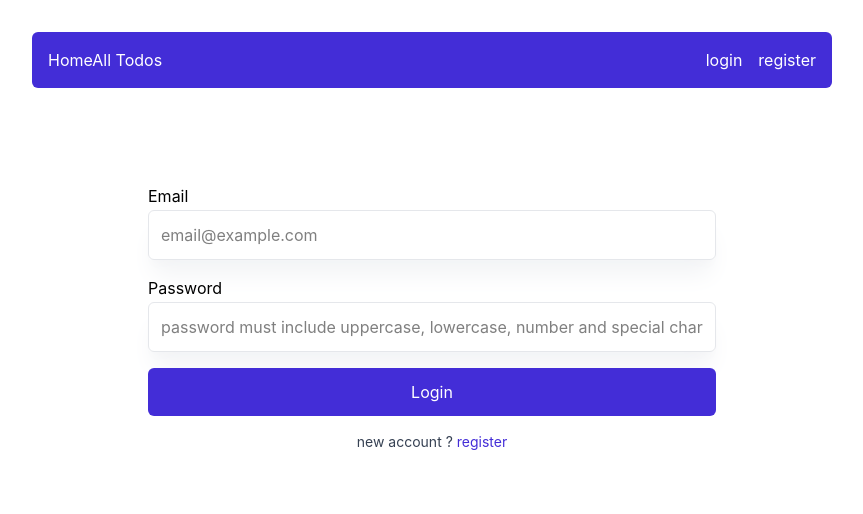
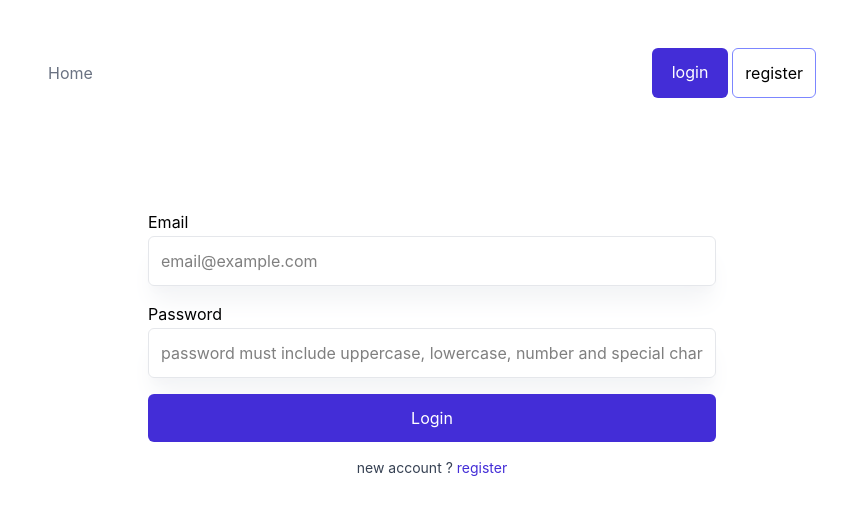
Before and after one commit to Mahmoud-Ragab256/Todo, a React (Vite) app: page /login in a window 1280 px wide. Shown: the top 514 px of the page, without its empty margins (208-1071 px from the left). Built offline with nearby package versions, Linux system fonts and the light colour scheme.

Commit message:
simple re-design and re-factor

```diff
--- a/src/components/Navbar.tsx
+++ b/src/components/Navbar.tsx
@@ -17,17 +17,19 @@ function Navbar() {
 
   return (
     <>
-      <nav className="navbar w-100 bg-indigo-700 text-white p-4 mx-auto my-8 md:w-150 lg:w-200 rounded-md ">
+      <nav className="navbar w-100 text-gray-500 p-4 mx-auto my-8 md:w-150 lg:w-200 rounded-md ">
         <div className="nav-menu flex justify-between items-center">
           <div >
-            <NavLink to='/'>Home</NavLink>
-            <NavLink to='/todos'>All Todos</NavLink>
+            <NavLink className="hover:text-indigo-700" to='/'>Home</NavLink>
           </div>
 
-          {userData ? <div className="hover:text-gray-200 transition duration-200"><NavLink to='/' onClick={() => logout()}>Logout</NavLink></div>
-            : <div className="nav-actions flex gap-4">
-              <NavLink to='/login'>login</NavLink>
-              <NavLink to='/register'>register</NavLink>
+          {userData ? <div className="transition duration-200 space-x-3">
+            <NavLink className="hover:text-indigo-700" to='/todos'>All Todos</NavLink>
+            <NavLink className="text-white bg-indigo-700 p-3 rounded-md" to='/' onClick={() => logout()}>Logout</NavLink>
+          </div>
+            : <div className="nav-actions flex gap-1">
+              <NavLink className="text-white bg-indigo-700 p-3 px-5 rounded-md" to='/login'>login</NavLink>
+              <NavLink className="btn-outline p-3 rounded-md transition duration-300" to='/register'>register</NavLink>
             </div>}
 
 
--- a/src/pages/AllTodos.tsx
+++ b/src/pages/AllTodos.tsx
@@ -81,10 +81,6 @@ function AllTodos() {
   }
 
 
-
-  // console.log(data)
-
-
   if (isLoading || isGenerating) return (
     <div role="status" className="max-w-sm animate-pulse mx-auto">
       <div className="h-2.5 bg-gray-100 rounded-full w-48 mb-4"></div>
```
